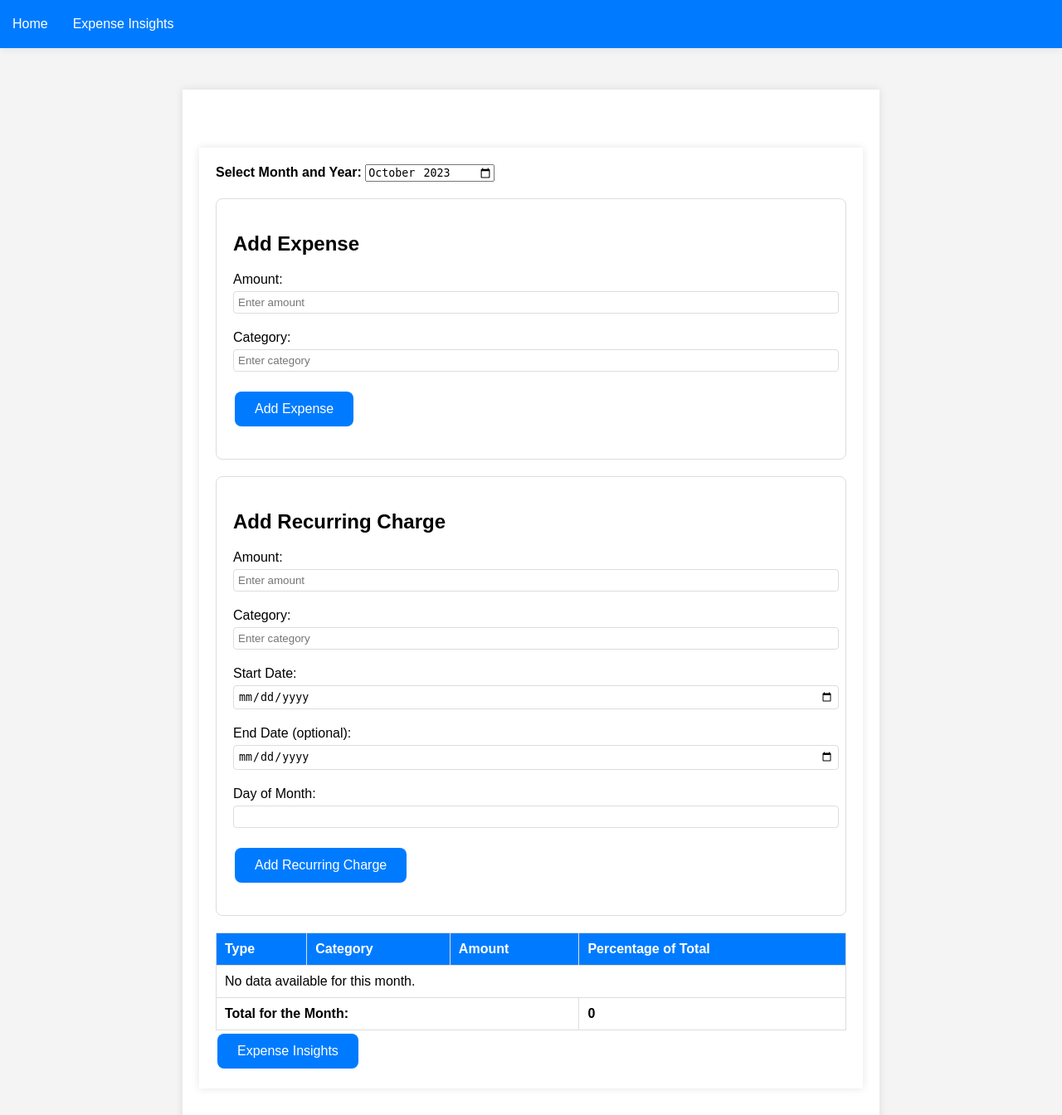
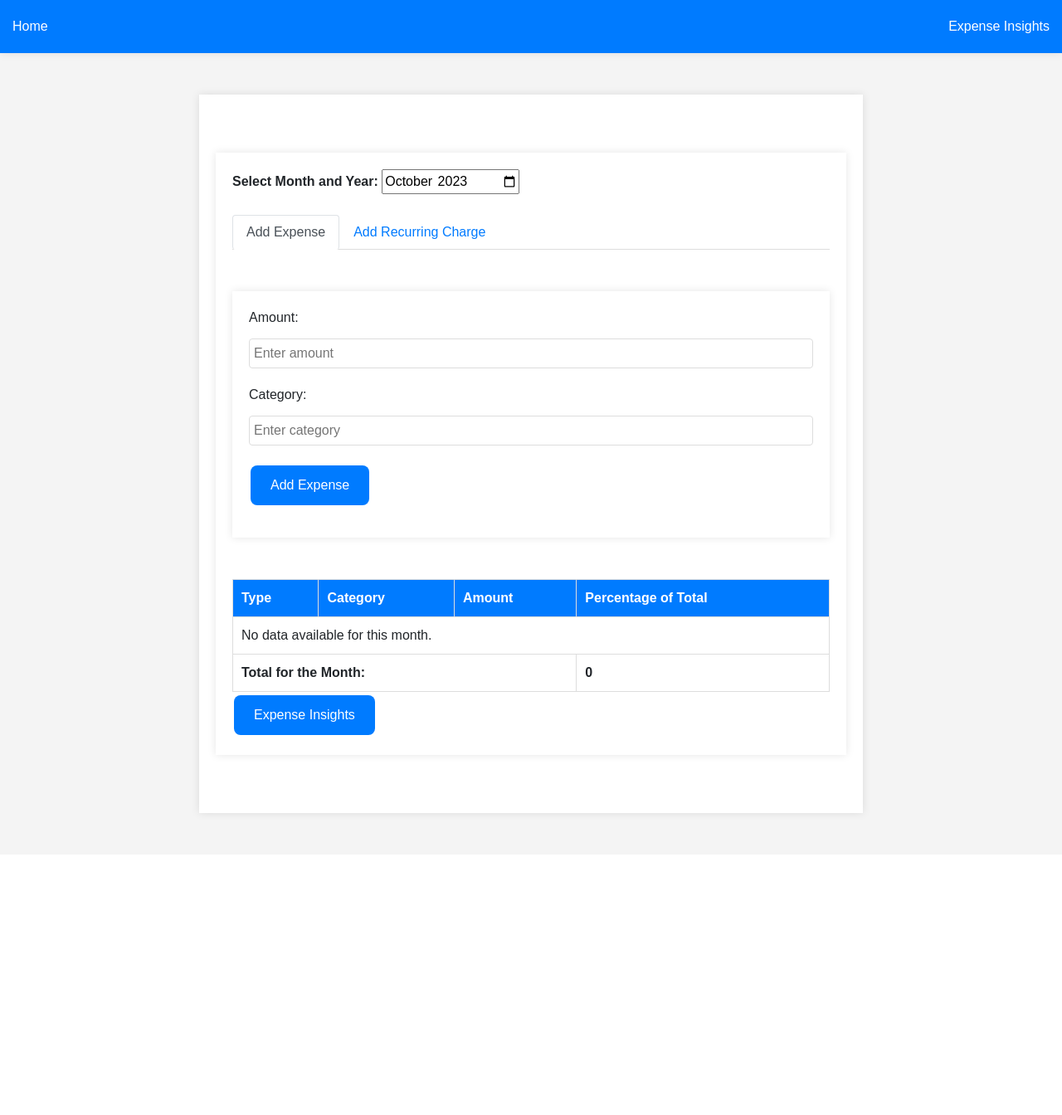
Before and after one commit to YukioRivera/expenseTracker, a Flask app: page / in a window 1280 px wide. Shown: the top 1344 px of the page at 83% size. After the commit the page ends 987 px from the top, so only its background shows below. Run offline with Flask 2, Linux system fonts and the light colour scheme; a user stored in the database is signed in; tables that the repository leaves empty hold one stand-in row (values such as "Sample post"); some libraries are stand-ins or nearby versions.

Commit message:
added tags to entry forms and chrono issue fixed

```diff
--- a/app/static/css/styles.css
+++ b/app/static/css/styles.css
@@ -181,3 +181,28 @@
 .expenses-table tfoot, .recurring-expenses-table tfoot {
     font-weight: bold;
 }
+
+/* Tab Styles */
+.nav-tabs {
+    border-bottom: 1px solid #ddd;
+}
+
+.nav-item {
+    margin-bottom: -1px; /* To fix the border overlap */
+}
+
+.nav-link {
+    border: 1px solid transparent;
+    border-radius: 4px;
+    transition: background-color 0.3s ease;
+}
+
+.nav-link:hover {
+    background-color: #f2f2f2;
+}
+
+.nav-link.active {
+    color: #007BFF;
+    background-color: #fff;
+    border-color: #ddd #ddd #fff; /* Remove border at the bottom for active tab */
+}
--- a/app/static/js/javascript.js
+++ b/app/static/js/javascript.js
@@ -194,3 +194,18 @@
         console.error('Error:', error);
     });
 }
+
+
+function openForm(formName) {
+    var i, formContent, tablinks;
+    formContent = document.getElementsByClassName("form-content");
+    for (i = 0; i < formContent.length; i++) {
+        formContent[i].style.display = "none";
+    }
+    tablinks = document.getElementsByClassName("tablink");
+    for (i = 0; i < tablinks.length; i++) {
+        tablinks[i].classList.remove("active");
+    }
+    document.getElementById(formName).style.display = "block";
+    event.currentTarget.classList.add("active");
+}
--- a/app/templates/base.html
+++ b/app/templates/base.html
@@ -5,8 +5,19 @@
         <meta http-equiv="X-UA-Compatible" content="IE=edge">
         <meta name="viewport" content="width=device-width, initial-scale=1.0">
         <title>Expense Tracker</title>
+
+        <!-- Bootstrap CSS -->
+        <link rel="stylesheet" href="https://maxcdn.bootstrapcdn.com/bootstrap/4.5.2/css/bootstrap.min.css">
+
+        <!-- Your Custom CSS -->
         <link rel="stylesheet" href="{{ url_for('static', filename='css/styles.css') }}">
+
+        <!-- jQuery and Bootstrap JS -->
+        <script src="https://ajax.googleapis.com/ajax/libs/jquery/3.5.1/jquery.min.js"></script>
+        <script src="https://cdnjs.cloudflare.com/ajax/libs/popper.js/1.16.0/umd/popper.min.js"></script>
+        <script src="https://maxcdn.bootstrapcdn.com/bootstrap/4.5.2/js/bootstrap.min.js"></script>
     </head>
+
 <body>
 
 <div class="navbar">
--- a/app/templates/expense_insights.html
+++ b/app/templates/expense_insights.html
@@ -4,7 +4,7 @@
 <div class="container">
     <h2>Expense Insights</h2>
 
-    {% for month in all_months %}
+    {% for month in all_months|reverse %}
     <div class="monthly-container">
         <h2>{{ month }}</h2>
 
--- a/app/templates/index.html
+++ b/app/templates/index.html
@@ -10,12 +10,23 @@
             </form>
         </section>
 
-        <!-- Entry Forms -->
+        <!-- Entry Forms with Tabs -->
         <section class="entry-forms">
-            <div class="form-wrapper">
+            <!-- Tabs -->
+            <ul class="nav nav-tabs">
+                <li class="nav-item">
+                    <a class="nav-link active" data-toggle="tab" href="#dataEntry">Add Expense</a>
+                </li>
+                <li class="nav-item">
+                    <a class="nav-link" data-toggle="tab" href="#recurringEntry">Add Recurring Charge</a>
+                </li>
+            </ul>
+
+            <!-- Tab Content -->
+            <div class="tab-content">
                 <!-- Data Entry Form -->
+                <div class="tab-pane container active" id="dataEntry">
                     <form action="/submit" method="post" class="data-entry-form">
-                    <h2>Add Expense</h2>
                         <div class="input-group">
                             <label for="amount">Amount:</label>
                             <input type="number" name="amount" id="amount" required placeholder="Enter amount">
@@ -30,10 +41,9 @@
                     </form>
                 </div>
 
-            <div class="form-wrapper">
                 <!-- Recurring Charges Entry Form -->
+                <div class="tab-pane container fade" id="recurringEntry">
                     <form action="/add-recurring" method="post" class="data-entry-form">
-                    <h2>Add Recurring Charge</h2>
                         <div class="input-group">
                             <label for="recurring-amount">Amount:</label>
                             <input type="number" name="amount" id="recurring-amount" required placeholder="Enter amount">
@@ -58,6 +68,7 @@
                             <button type="submit" class="btn-expense-insights">Add Recurring Charge</button>
                         </div>
                     </form>
+                </div>
             </div>
         </section>
 
```
Lines whose indentation alone changed are shown as unchanged.
